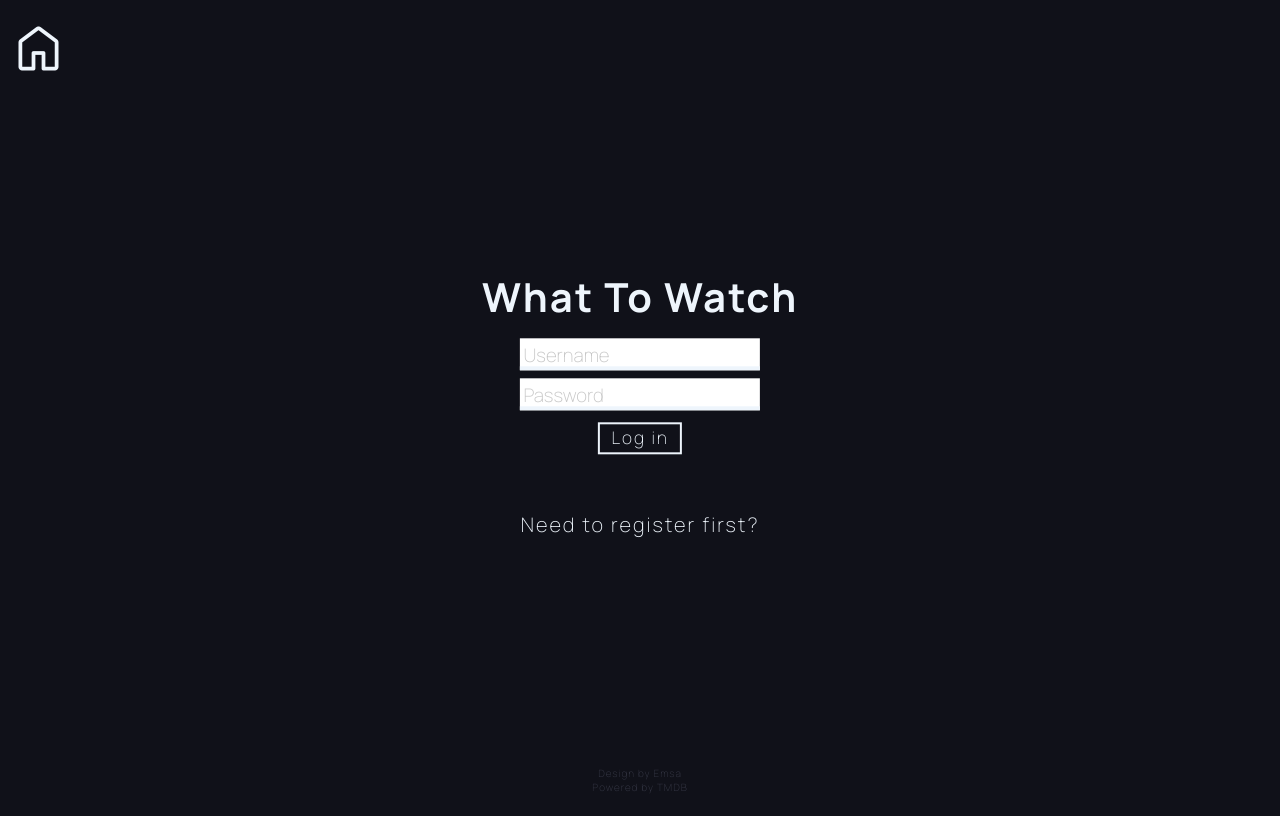
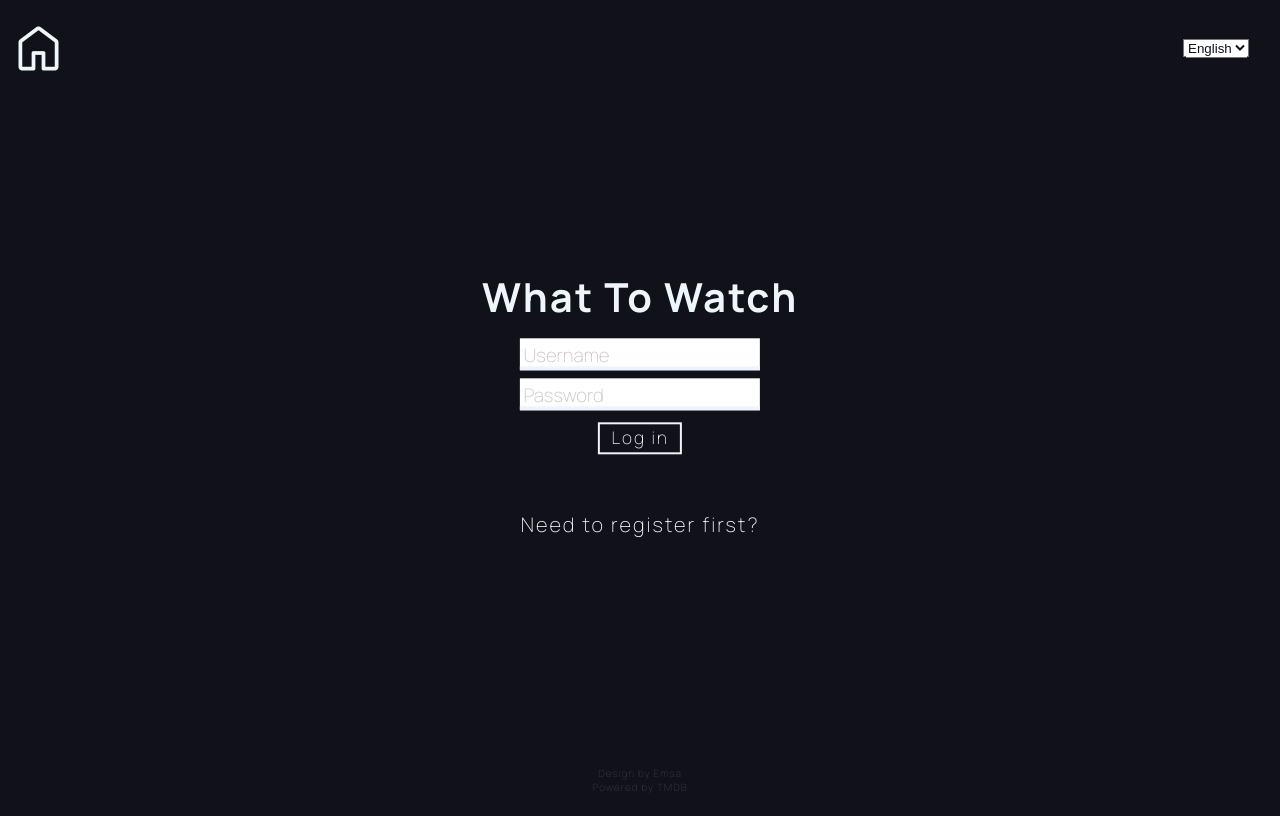
Before and after one commit to jonnesal/Ryhm-rojekti1, a website: page html/login.html in a window 1280 px wide. Drawn offline with nearby package versions, Linux system fonts and the light colour scheme.

Commit message:
pieni fix

```diff
--- a/css/style_alt.css
+++ b/css/style_alt.css
@@ -41,6 +41,13 @@ body, button {
     position: absolute;
     top: 6%;
     left: 3%;
+    transform: translate(-50%, -50%);
+}
+
+.language-picker {
+    position: absolute;
+    top: 6%;
+    left: 95%;
     transform: translate(-50%, -50%);
 }
 
--- a/html/login.html
+++ b/html/login.html
@@ -15,6 +15,15 @@
 <body>
 
     <a href="main.html"><span id="home" class="material-symbols-rounded">home</span></a>
+
+    <div class="language-picker">
+        <form action="" class="language-picker-form">
+            <select name="language-picker-select" id="language-picker-select">
+                <option lang="en" value="english" selected>English</option>
+                <option lang="in" value="francais">Hindi</option>
+            </select>
+        </form>
+    </div>
 
     <div class="box">
         <h1>What To Watch</h1>
```
Also changed, not shown: html/questions.html (+9 -0 lines), html/register.html (+9 -0 lines), html/roulette.html (+9 -0 lines).
